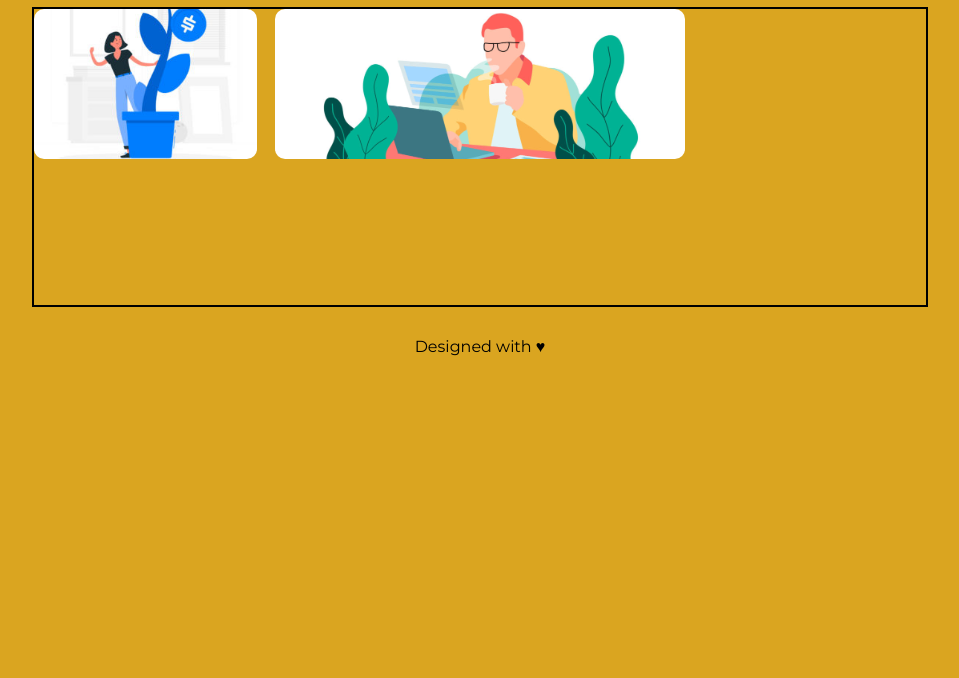
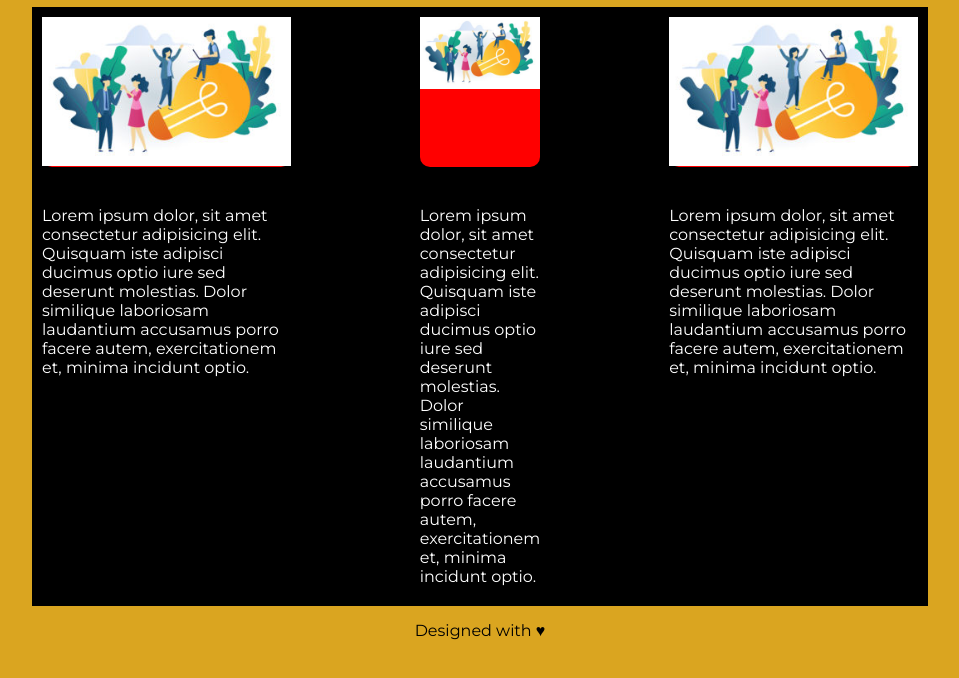
Before and after one commit to gioiascari/htmlcss-wp, a plain HTML site: page index.html in a window 1280 px wide. Shown: the part 612-1290 px from the top of the page, without its empty margins (160-1119 px from the left). Before the commit the page ends 1014 px from the top, so only its background shows below. Drawn offline with Linux system fonts and the light colour scheme.

Commit message:
prova immagini

```diff
--- a/index.html
+++ b/index.html
@@ -45,31 +45,63 @@
             <!-- in primo piano -->
         </header>
         <!-- fine header -->
-        <main>
-
-            <div class="clearfix">
-                <div class="col-text">
 
 
+        <div class="clearfix">
+            <main>
+                <div class="col-container">
                     <div class="col">
+                        <img src="img/img-3.jpg" alt="">
                     </div>
+                    <div class="text">
+                        <h2>Lorem</h2>
+                        <p>Lorem ipsum dolor, sit amet consectetur adipisicing elit. Quisquam iste adipisci
+                            ducimus optio iure sed deserunt molestias. Dolor similique laboriosam laudantium
+                            accusamus porro facere autem, exercitationem et, minima incidunt optio.</p>
+                    </div>
+
+
+                </div>
+
+
+                <div class="col-container-middle">
+                    <div class="col-text">
+
+
+                        <div class="col">
+                            <img src="img/img-3.jpg" alt="">
+                        </div>
+                        <div class="text">
+                            <h2>Lorem</h2>
+                            <p>Lorem ipsum dolor, sit amet consectetur adipisicing elit. Quisquam iste adipisci
+                                ducimus optio iure sed deserunt molestias. Dolor similique laboriosam laudantium
+                                accusamus porro facere autem, exercitationem et, minima incidunt optio.</p>
+                        </div>
+
+                    </div>
+                </div>
 
 
 
 
-                    <div class="col big-col">
-                    </div>
+                <div class="col-container">
+                    <div class="col-text">
 
 
-
-
-                    <div class="col-2">
+                        <div class="col">
+                            <img src="img/img-3.jpg" alt="">
+                        </div>
+                        <div class="text">
+                            <h2>Lorem</h2>
+                            <p>Lorem ipsum dolor, sit amet consectetur adipisicing elit. Quisquam iste adipisci
+                                ducimus optio iure sed deserunt molestias. Dolor similique laboriosam laudantium
+                                accusamus porro facere autem, exercitationem et, minima incidunt optio.</p>
+                        </div>
 
                     </div>
-
                 </div>
 
-            </div>
+        </div>
 
 
 
--- a/style.css
+++ b/style.css
@@ -7,11 +7,12 @@
 }
 body{
     background-color: goldenrod;
+
 }
 .clearfix::after{
     content: "";
     clear: both;
-    display: table;
+
 }
 .logo,
 .yellow,
@@ -22,6 +23,9 @@ body{
     margin: 15px auto;
     width: 70%;
 }
+
+
+
 
 
 
@@ -97,33 +101,73 @@ p{
 
 }
 main{
-    padding-bottom: 15px;
+    display: flex;
+    display: -webkit-flex;
+    flex-flow: row nowrap;
+    -webkit-flex-flow: row nowrap;
+    align-items: stretch;
+    -webkit-align-items: stretch;
+    justify-content: space-between;
+    -webkit-justify-content: space-between;
     margin-top: 10px;
+        background-color: black;
+
+
 }
 
+.col{
+    width: auto;
+}
+.col-container{
+    display: flex;
+    flex-direction: column;
+    align-items: center;
+    vertical-align: middle;
+    width: 30%;
+    padding: 10px;
 
-.col{
-    float: left;
-    width: 25%;
+}
 
+.col-container-middle{
+    display: flex;
+    flex-direction: column;
+    align-items: center;
+    vertical-align: middle;
+    width: 10%;
+    padding: 10px;
+
+}
+
+.big-col img{
+    display: block;
+    height: auto;
+    margin: 0 auto;
+    width: 100%;
+
+}
+
+.col img{
+    display: block;
+    height: auto;
+    margin: 0 auto;
+    width: 100%;
+}
+
+.text{
+    display: flex;
+    flex-direction: column;
+    -webkit-flex-direction: column;
+    padding: 10px 0;
 }
 
 
 
-.big-col{
-
-    margin-left: 2%;
-    margin-right: 2%;
-    width: 46%;
-    background-color: rgba(0,0,0,0.2);
 
 
-}
 
-.overlay{
-    background-color: turquoise;
-    width: 100%;
-}
+
+
+
 
 
 
@@ -157,25 +201,16 @@ footer{
 
 
 .debug .col{
-    background-image: url("img/img-1.jpg");
-    background-size: cover;
-    background-position: center;
+
+    background-color: red;
     height: 150px;
     border-radius: 10px;
 
 }
 .debug .big-col{
-    background-image: url("img/banner-2.jpg");
-    background-size: cover;
-    background-position: center;
 
+    height: 150px;
 
-}
-
-.debug .col-2{
-    background-image: url("img/img-5.jpg");
-    background-size: cover;
-    background-position: center;
 
 }
 
@@ -185,8 +220,3 @@ footer{
 
 
 }
-
-.col-text{
-    height: 300px;
-    border:2px solid black;
-}
```
